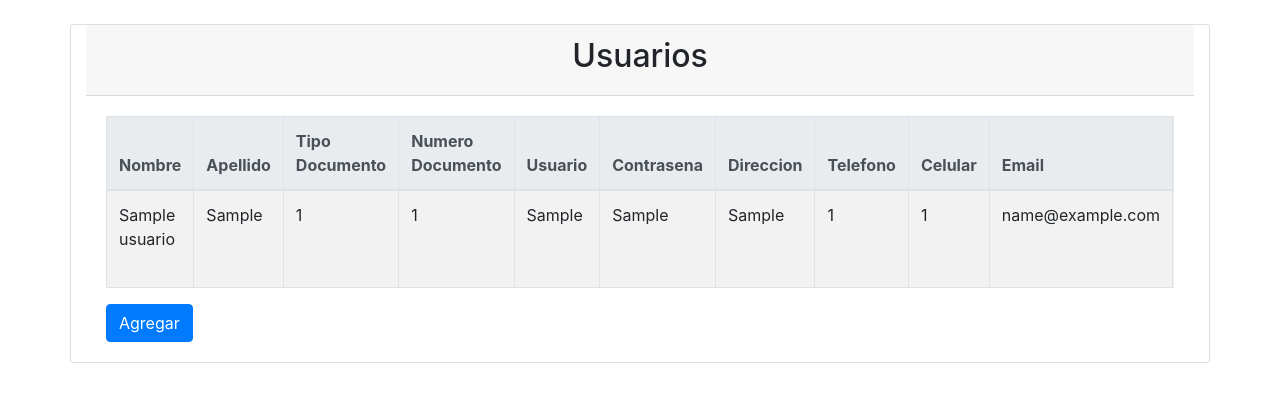
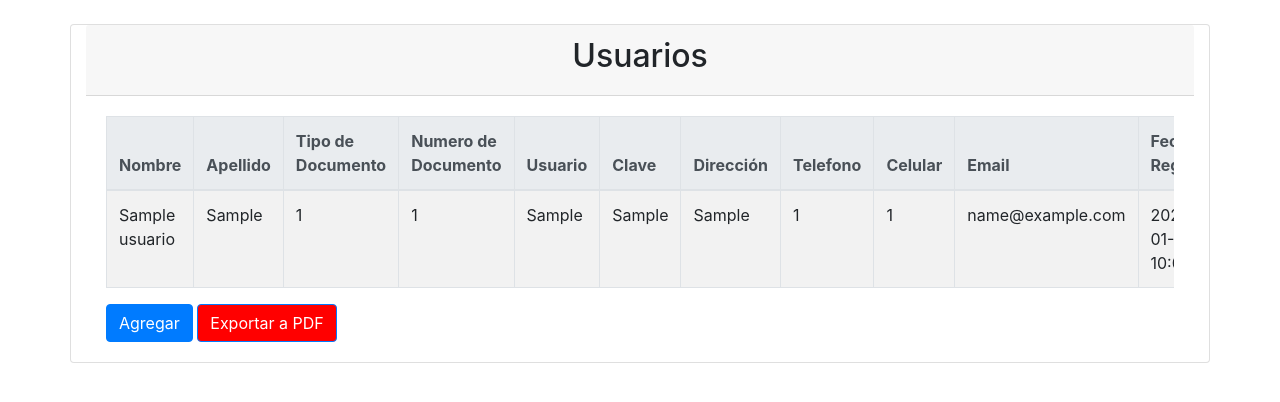
Before and after one commit to 3steb4n/MercadoPHP, a PHP site: page /Mercado/Vista/administrador/Usuarios.php in a window 1280 px wide. Shown: the part 62-464 px from the top of the page. Run offline with PHP 8.4, Linux system fonts and the light colour scheme; tables that the repository leaves empty hold one stand-in row (values such as "Sample post"); some libraries are stand-ins or nearby versions.

Commit message:
Se añade funcionalidad para exportar datos de un usuario a un PDF

```diff
--- a/Proyecto/Vista/administrador/Usuarios.php
+++ b/Proyecto/Vista/administrador/Usuarios.php
@@ -11,10 +11,77 @@
 
     <!-- Bootstrap CSS -->
     <link rel="stylesheet" href="https://stackpath.bootstrapcdn.com/bootstrap/4.5.2/css/bootstrap.min.css" integrity="sha384-JcKb8q3iqJ61gNV9KGb8thSsNjpSL0n8PARn9HuZOnIxN0hoP+VmmDGMN5t9UJ0Z" crossorigin="anonymous">
+	<link rel="stylesheet" href="../../Iconos_o_Imagenes/css/font-awesome.min.css">
 	<script src="https://code.jquery.com/jquery-3.5.1.slim.min.js" integrity="sha384-DfXdz2htPH0lsSSs5nCTpuj/zy4C+OGpamoFVy38MVBnE+IbbVYUew+OrCXaRkfj" crossorigin="anonymous"></script>
 	<script src="https://cdn.jsdelivr.net/npm/popper.js@1.16.1/dist/umd/popper.min.js" integrity="sha384-9/reFTGAW83EW2RDu2S0VKaIzap3H66lZH81PoYlFhbGU+6BZp6G7niu735Sk7lN" crossorigin="anonymous"></script>
 	<script src="https://stackpath.bootstrapcdn.com/bootstrap/4.5.2/js/bootstrap.min.js" integrity="sha384-B4gt1jrGC7Jh4AgTPSdUtOBvfO8shuf57BaghqFfPlYxofvL8/KUEfYiJOMMV+rV" crossorigin="anonymous"></script>
+	<script src="https://ajax.googleapis.com/ajax/libs/jquery/3.5.1/jquery.min.js"></script>
+	<script type="text/javascript" src="https://www.shieldui.com/shared/components/latest/js/shieldui-all.min.js"></script>
+    <script type="text/javascript" src="https://www.shieldui.com/shared/components/latest/js/jszip.min.js"></script>
 	<title>Usuarios</title>
+	<script type="text/javascript">
+	jQuery(function ($) {
+        $("#exportButton").click(function () {
+            // parse the HTML table element having an id=exportTable
+            var dataSource = shield.DataSource.create({
+                data: "#exportTable",
+                schema: {
+                    type: "table",
+                    fields: {
+                        Nombre: { type: String },
+                        Apellido: { type: Number },
+						TipoDocumento: { type: String },
+						NumeroDocumento: { type: String },
+						Usuario: { type: String },
+						Clave: { type: String },
+						Dirección: { type: String },
+						Telefono: { type: String },
+						Celular: { type: String },
+						Email: { type: String },
+						FechaRegistro: { type: String },
+						FechaNacimiento: { type: String },
+						Ciudad: { type: String },
+						Rol: { type: String },
+						Estado: { type: String }
+                    }
+                }
+            });
+
+            dataSource.read().then(function (data) {
+                var pdf = new shield.exp.PDFDocument({
+                    author: "PrepBootstrap",
+                    created: new Date()
+                });
+
+                pdf.addPage("a4", "portrait");
+
+                pdf.table(
+                    50,
+                    50,
+                    data,
+                    [
+                        { field: "Nombre", title: "Nombre", width: 80 },
+						{ field: "Usuario", title: "Usuario", width: 80 },
+						{ field: "Clave", title: "Clave", width: 80 },
+						{ field: "Telefono", title: "Telefono", width: 80 },
+						{ field: "Celular", title: "Celular", width: 80 },
+						{ field: "Email", title: "Email", width: 80 }
+                    ],
+                    {
+                        margins: {
+                            top: 50,
+                            left: 50
+                        }
+                    }
+                );
+
+                pdf.saveAs({
+                    fileName: "PrepBootstrapPDF"
+                });
+            });
+        });
+    });
+	</script>
 </head>
 		<body>
 
@@ -66,24 +133,24 @@
 	</div>
 	<div class="card-body">
 		<div class="table-responsive">
-				<table class="table table-bordered table-hover table-striped" border="1" width="80%">
+				<table id="exportTable" class="table table-bordered table-hover table-striped" border="1" width="80%">
 					<thead class="thead-light">
 						<th scope="col">Nombre</th>
 						<th scope="col">Apellido</th>
-						<th scope="col">Tipo Documento</th>
-						<th scope="col">Numero Documento</th>
+						<th scope="col">Tipo de Documento</th>
+						<th scope="col">Numero de Documento</th>
 						<th scope="col">Usuario</th>
-						<th scope="col">Contrasena</th>
-						<th scope="col">Direccion</th>
+						<th scope="col">Clave</th>
+						<th scope="col">Dirección</th>
 						<th scope="col">Telefono</th>
 						<th scope="col">Celular</th>
 						<th scope="col">Email</th>
-						<th scope="col">Fecha Reguistro</th>
+						<th scope="col">Fecha Registro</th>
 						<th scope="col">Fecha Nacimiento</th>
 						<th scope="col">Ciudad</th>
 						<th scope="col">Rol</th>
 						<th scope="col">Estado</th>
-						<th scope="row">Fecha Modificacion</th>
+						<th scope="row">Fecha Modificación</th>
 						<th scope="col">Editar</th>
 						<th scope="row">Eliminar</th>
 					</thead>
@@ -145,7 +212,7 @@
 					</tbody>
 				</table>
 					<a  class="btn btn-primary" role="button" href="Crear_Usuario.php">Agregar</a>
-
+					<a  class="btn btn-primary" id="exportButton" role="button" style="background: red;">Exportar a PDF</a>
 				</div>
 			</div>
 		</div>
```
